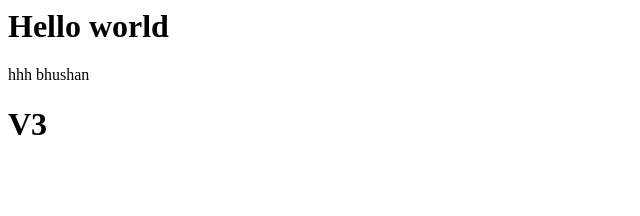
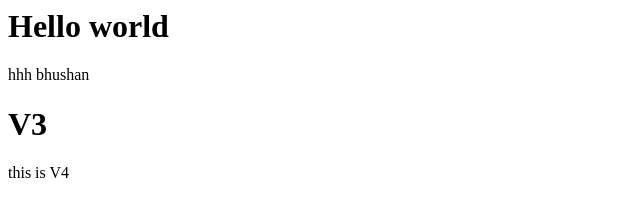
Before and after one commit to Bhushan-88/my-repo123, a plain HTML site: page index.html in a window 1280 px wide. Shown: the full height of the page, 0-640 px from the left. Drawn offline with Linux system fonts and the light colour scheme.

Commit message:
added V4

```diff
--- a/index.html
+++ b/index.html
@@ -12,3 +12,4 @@
 </html>
 bhushan
 <h1> V3</h1>
+<h>this is V4</h>
```
